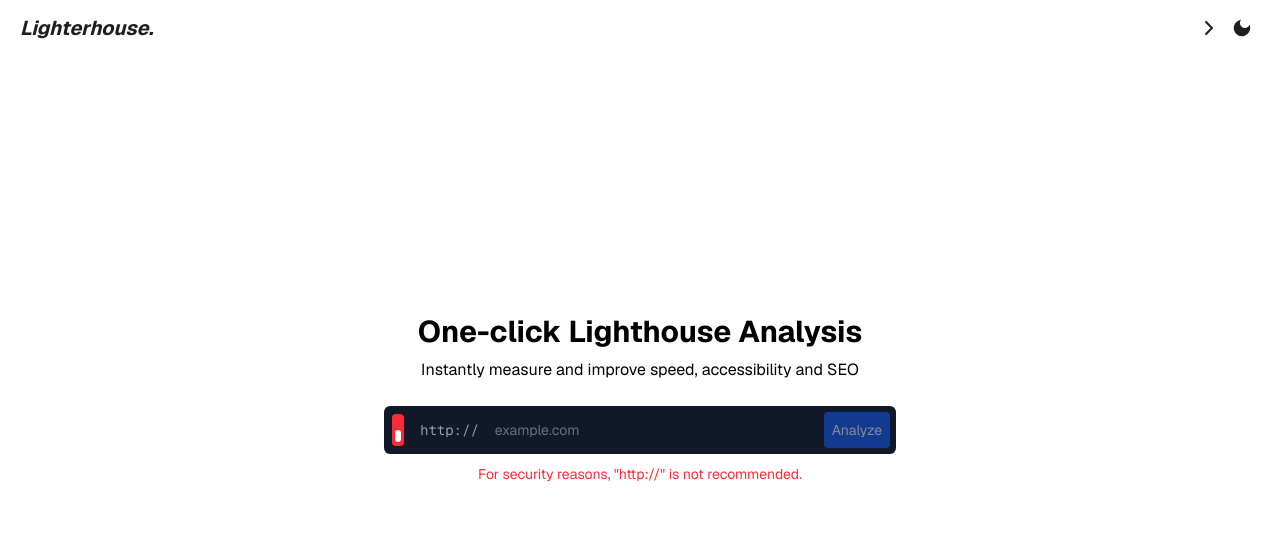
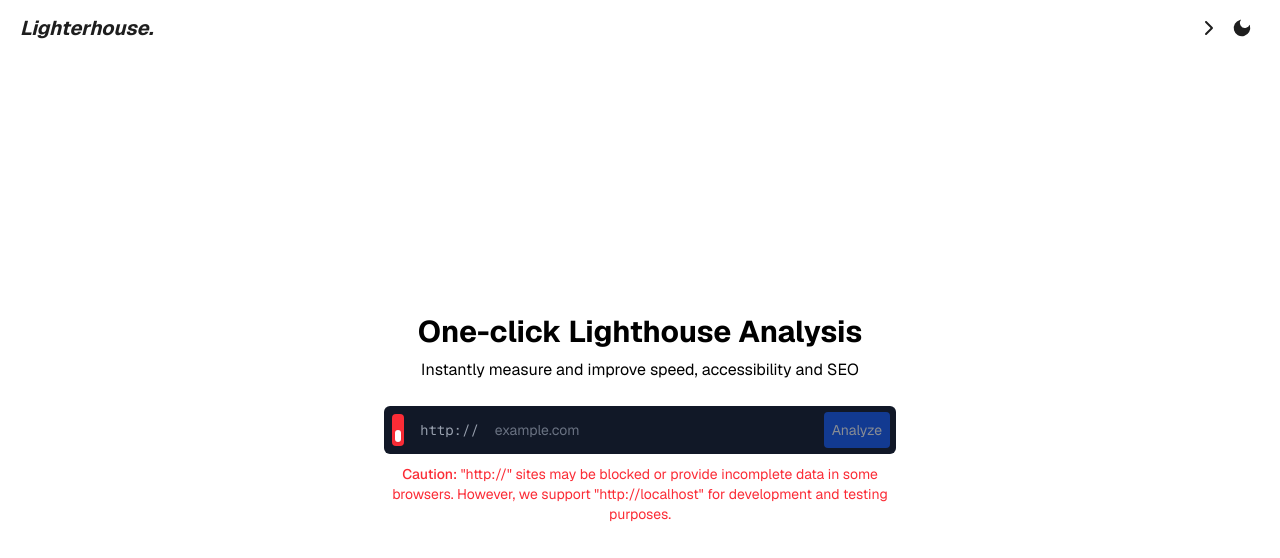
Before and after one commit to 0biglife/lighterhouse, a Next.js app: page / in a window 1280 px wide. Both pictures are taken after a click on the button 398 px from the left and 430 px from the top of the page. Shown: the top 558 px of the page. Built offline with nearby package versions, Linux system fonts and the light colour scheme.

Commit message:
fix: input validation condition modified

```diff
--- a/src/components/block/AnalyzingInput.tsx
+++ b/src/components/block/AnalyzingInput.tsx
@@ -22,7 +22,19 @@
   const [protocol, setProtocol] = useState<"https://" | "http://">("https://");
 
   const fullUrl = `${protocol}${domain}`;
-  const isValid = /^[a-zA-Z0-9.-]+\.[a-zA-Z]{2,}$/.test(domain);
+  const isDomainValid = /^[a-zA-Z0-9.-]+\.[a-zA-Z]{2,}(:\d{1,5})?(\/.*)?$/.test(
+    domain
+  );
+  const isLocalhost = /^localhost(:\d{1,5})?(\/.*)?$/.test(domain);
+  const isIPv4 =
+    /^(127\.0\.0\.1|192\.168\.\d{1,3}\.\d{1,3})(:\d{1,5})?(\/.*)?$/.test(
+      domain
+    );
+
+  const isValid =
+    protocol === "https://"
+      ? isDomainValid
+      : isDomainValid || isLocalhost || isIPv4;
 
   const handleSubmit = () => {
     if (isSubmitted) {
@@ -161,8 +173,13 @@
                     transition={{ duration: 0.3 }}
                     className="absolute left-0 top-[calc(100%+10px)] w-full text-sm text-red-500 opacity-0.2"
                   >
-                    For security reasons, &quot;http://&quot; is not
-                    recommended.
+                    <strong className="font-medium">Caution:</strong>{" "}
+                    <span>
+                      &quot;http://&quot; sites may be blocked or provide
+                      incomplete data in some browsers. However, we support
+                      &quot;http://localhost&quot; for development and testing
+                      purposes.
+                    </span>
                   </motion.div>
                 )}
               </AnimatePresence>
```
